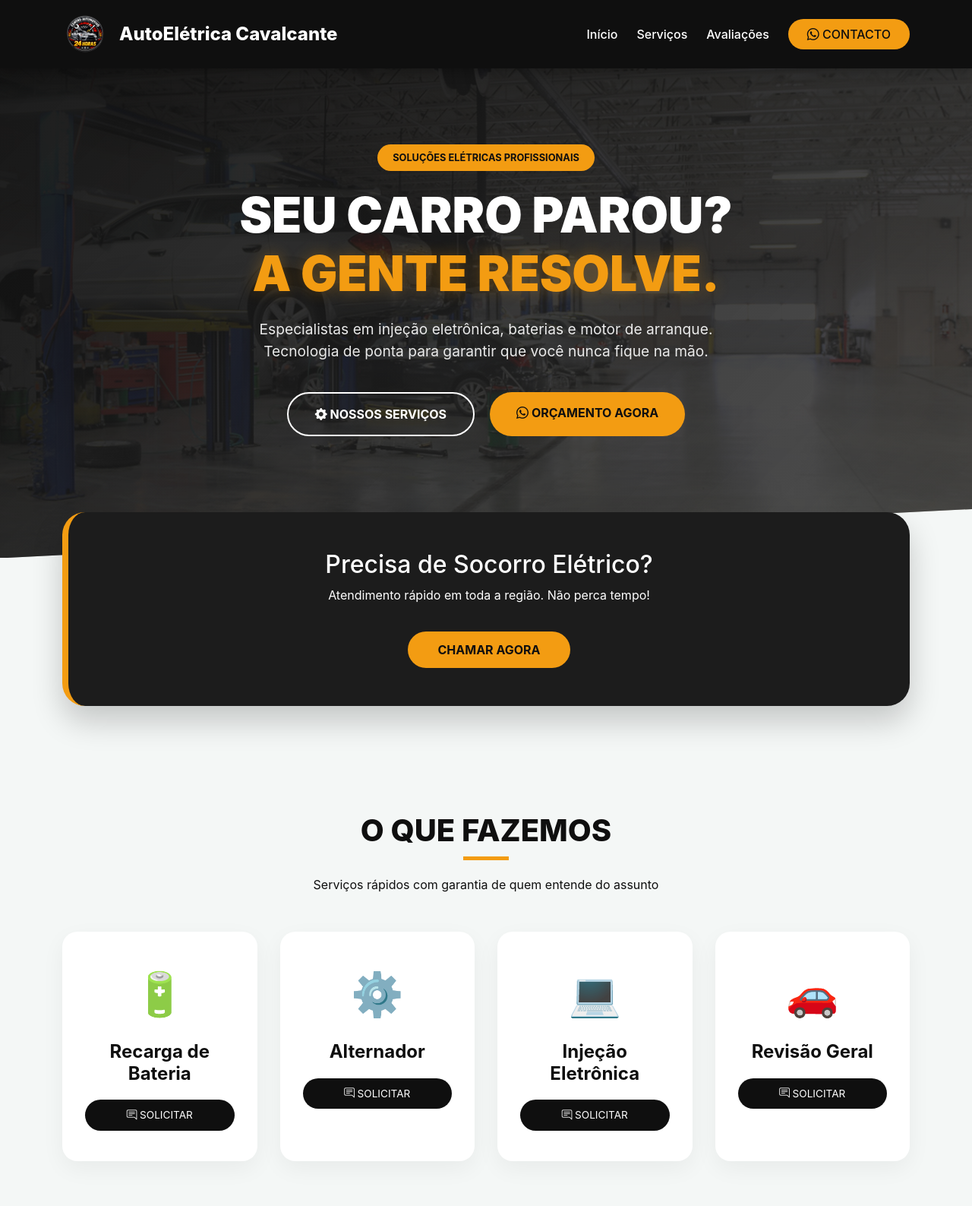
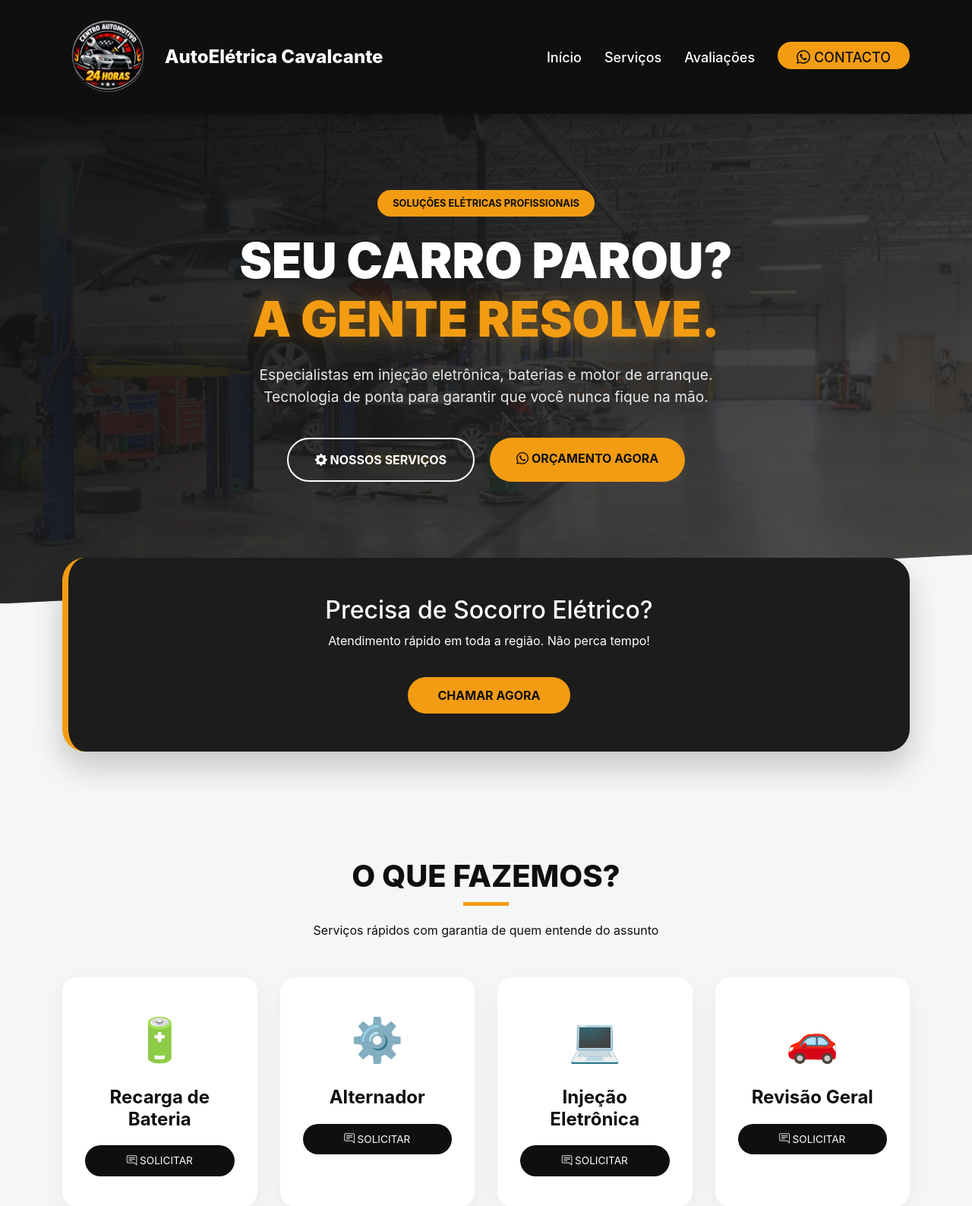
Before and after one commit to GuiRodri06/AutoeletricaCavalcante, a Node server app: page / in a window 1280 px wide. Shown: the top 1587 px of the page at 76% size. Run offline with Node 20, Linux system fonts and the light colour scheme.

Commit message:
Modificando o header
Ajuste no hoover de 3 li do header porem o whats ainda esta ruim

```diff
--- a/public/css/style.css
+++ b/public/css/style.css
@@ -39,7 +39,7 @@ body {
 }
 
 .brand-logo img {
-    height: 60px; /* Ajuste o tamanho da logo aqui */
+    height: 120px; /* ALTERAR ESSE TAMANHO NO PROPRIO ARQUIVO DE IMG, AJUSTAR UM FIXO PARA MENOS PESO DO SITE */
     width: auto;
     margin-right: 15px;
 }
@@ -56,18 +56,44 @@ body {
     align-items: center;
     margin: 0;
     padding: 0;
-    gap: 25px;
+    gap: 30px; /* Aumentei um pouquinho o respiro entre os links */
 }
 
+/* Estilo base dos links */
 .main-nav a {
     color: var(--light);
     text-decoration: none;
     font-weight: 500;
-    transition: color 0.3s;
+    font-size: 18px;
+    transition: color 0.3s ease;
+    position: relative; /* Essencial para a linha animada não quebrar o layout */
+    padding-bottom: 5px; /* Espaço para a linha respirar embaixo do texto */
 }
 
+/* Efeito de cor no texto */
 .main-nav a:hover {
     color: var(--primary);
+}
+
+.main-nav a:not(.btn-nav-contact)::after {
+    content: "";
+    position: absolute;
+    bottom: 0;
+    left: 0;
+    width: 100%;
+    height: 2px; /* Espessura da linha */
+    background-color: var(--primary);
+
+    /* Prepara a animação: esconde a linha encolhendo-a */
+    transform: scaleX(0);
+    transform-origin: right; /* Quando o mouse sair, ela encolhe para a direita */
+    transition: transform 0.3s ease-in-out;
+}
+
+/* Quando o mouse passa por cima: a linha cresce */
+.main-nav a:not(.btn-nav-contact):hover::after {
+    transform: scaleX(1);
+    transform-origin: left; /* Ela nasce da esquerda para a direita */
 }
 
 /* Botões do Header */
--- a/views/pages/index.ejs
+++ b/views/pages/index.ejs
@@ -41,7 +41,7 @@
         <section id="servicos" class="services-section">
             <div class="container">
                 <div class="section-header">
-                    <h2>O QUE FAZEMOS</h2>
+                    <h2>O QUE FAZEMOS?</h2>
                     <div class="section-title-line"></div>
                     <p>Serviços rápidos com garantia de quem entende do assunto</p>
                 </div>
```
